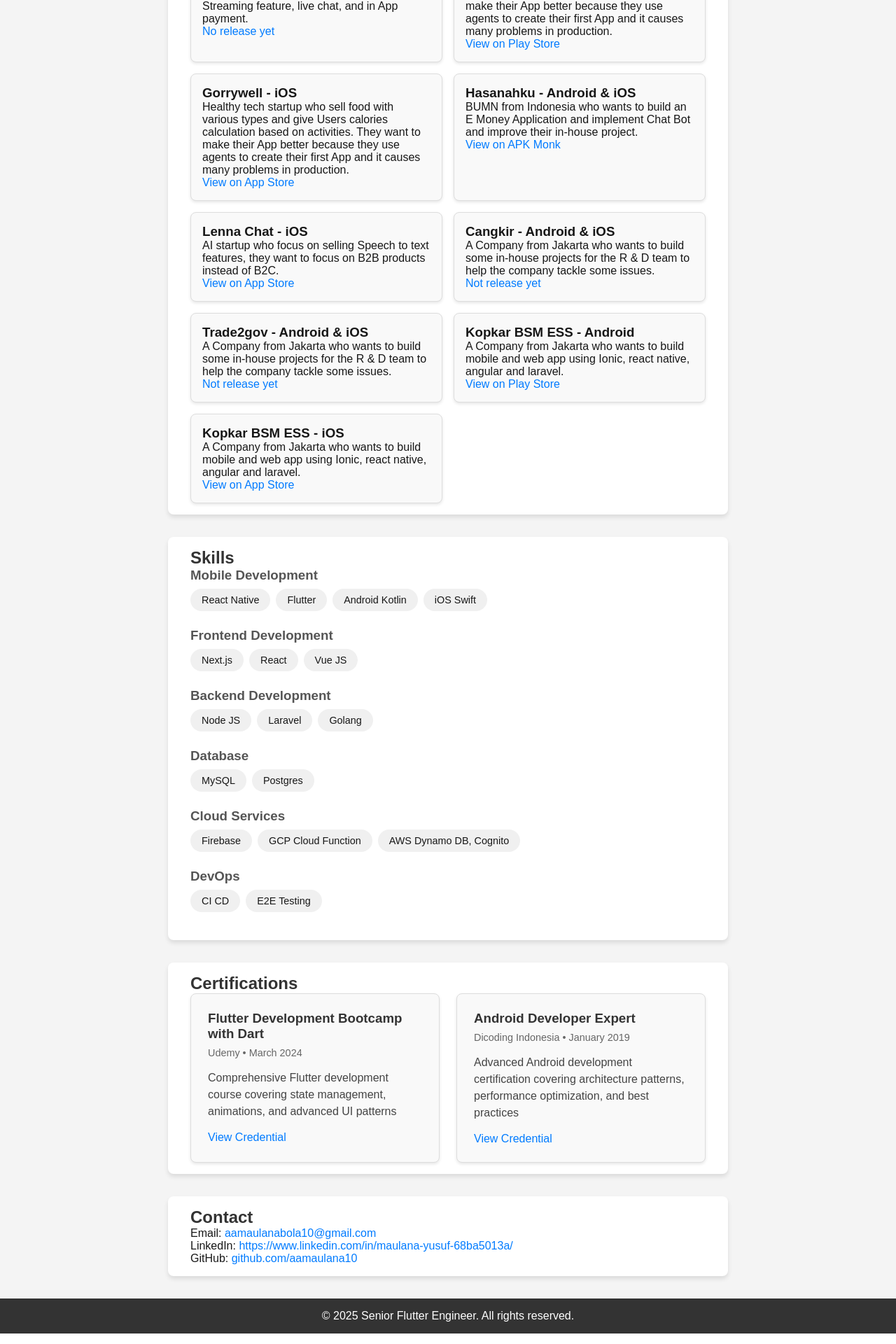
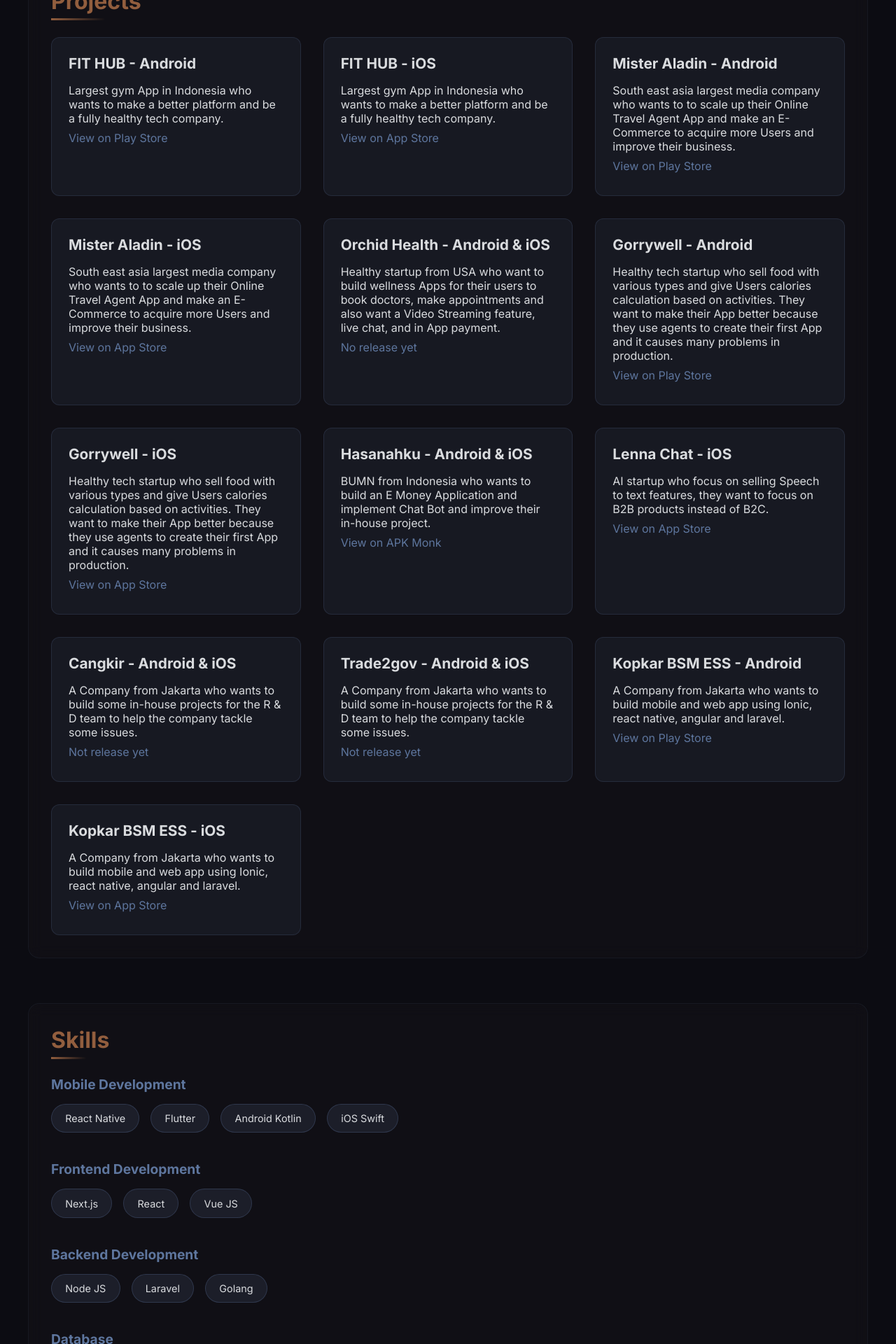
Before and after one commit to aamaulana10/aa-portofolio, a Next.js app: page / in a window 1280 px wide. Shown: the part 780-2700 px from the top of the page at 70% size. Built offline with nearby package versions, Linux system fonts and the light colour scheme.

Commit message:
update design into v1

```diff
--- a/src/app/layout.tsx
+++ b/src/app/layout.tsx
@@ -1,32 +1,20 @@
-import type { Metadata } from "next";
-import { Geist, Geist_Mono } from "next/font/google";
-import "./globals.css";
+import { Inter } from 'next/font/google';
+import './globals.css';
 
-const geistSans = Geist({
-  variable: "--font-geist-sans",
-  subsets: ["latin"],
-});
-
-const geistMono = Geist_Mono({
-  variable: "--font-geist-mono",
-  subsets: ["latin"],
-});
-
-export const metadata: Metadata = {
-  title: "Aa Maulana",
-  description: "Aa Maulana Portofolio",
-};
+const inter = Inter({ subsets: ['latin'] });
 
 export default function RootLayout({
   children,
-}: Readonly<{
+}: {
   children: React.ReactNode;
-}>) {
+}) {
   return (
     <html lang="en">
-      <body className={`${geistSans.variable} ${geistMono.variable}`}>
-        {children}
-      </body>
+      <head>
+        <title>Maulana Yusuf Bahri - Portfolio</title>
+        <meta name="description" content="Tech Lead & Mobile Apps Specialist Portfolio" />
+      </head>
+      <body className={inter.className}>{children}</body>
     </html>
   );
 }
--- a/src/app/resume/page.tsx
+++ b/src/app/resume/page.tsx
@@ -80,6 +80,7 @@
       <section className={styles.section}>
         <h2>Contact</h2>
         <p>Email: <a href="mailto:aamaulanabola10@gmail.com" className={styles.link}>aamaulanabola10@gmail.com</a></p>
+        <p>Mobile Phone: <a href="https://wa.me/6281911726037" className={styles.link}>+6281911726037</a></p>
         <p>LinkedIn: <a href="https://www.linkedin.com/in/maulana-yusuf-68ba5013a/" className={styles.link}>https://www.linkedin.com/in/maulana-yusuf-68ba5013a/</a></p>
         <p>GitHub: <a href="https://www.github.com/aamaulana10" className={styles.link}>github.com/aamaulana10</a></p>
       </section>
--- a/src/app/resume/resume.module.css
+++ b/src/app/resume/resume.module.css
@@ -1,127 +1,225 @@
 .body {
-  font-family: Arial, sans-serif;
+  font-family: 'Inter', sans-serif;
   margin: 0;
   padding: 0;
-  background-color: #f4f4f4;
+  background-color: #0C0C12;
+  color: #DADCDF;
 }
 
 .header {
-  background-color: #333;
+  background: linear-gradient(rgba(12, 12, 18, 0.9), rgba(12, 12, 18, 0.7));
   color: #fff;
-  padding: 1rem 2rem;
+  padding: 8rem 2rem;
   text-align: center;
+  position: relative;
+  overflow: hidden;
+}
+
+.header::before {
+  content: '';
+  position: absolute;
+  top: 0;
+  left: 0;
+  right: 0;
+  bottom: 0;
+  background: radial-gradient(circle at center, #5E769E20 0%, transparent 70%);
+  z-index: 0;
 }
 
 .header h1 {
   margin: 0;
+  font-size: 3.5rem;
+  font-weight: 700;
+  background: linear-gradient(45deg, #DADCDF, #9DA0A2);
+  -webkit-background-clip: text;
+  -webkit-text-fill-color: transparent;
+  position: relative;
+  z-index: 1;
+}
+
+.header p {
+  font-size: 1.2rem;
+  color: #9DA0A2;
+  margin-top: 1rem;
+  position: relative;
+  z-index: 1;
 }
 
 .section {
-  max-width: 800px;
-  margin: 2rem auto;
-  padding: 1rem 2rem;
-  background: #fff;
-  box-shadow: 0 4px 6px rgba(0, 0, 0, 0.1);
-  border-radius: 8px;
+  max-width: 1200px;
+  margin: 4rem auto;
+  padding: 2rem;
+  background: rgba(66, 51, 53, 0.1);
+  border-radius: 16px;
+  backdrop-filter: blur(10px);
+  border: 1px solid rgba(94, 118, 158, 0.1);
 }
 
 .section h2 {
-  color: #333;
-  margin-top: 0;
+  color: #925E3E;
+  margin-bottom: 2rem;
+  font-size: 2rem;
+  position: relative;
+  display: inline-block;
+}
+
+.section h2::after {
+  content: '';
+  position: absolute;
+  bottom: -8px;
+  left: 0;
+  width: 60%;
+  height: 3px;
+  background: linear-gradient(90deg, #925E3E, transparent);
 }
 
 .projects {
   display: grid;
-  grid-template-columns: repeat(auto-fit, minmax(250px, 1fr));
-  gap: 1rem;
+  grid-template-columns: repeat(auto-fill, minmax(300px, 1fr));
+  gap: 2rem;
 }
 
 .projectCard {
-  background: #f9f9f9;
-  border: 1px solid #ddd;
-  border-radius: 8px;
-  padding: 1rem;
-  box-shadow: 0 2px 4px rgba(0, 0, 0, 0.1);
+  background: rgba(94, 118, 158, 0.1);
+  border-radius: 12px;
+  padding: 1.5rem;
+  transition: transform 0.3s ease, box-shadow 0.3s ease;
+  border: 1px solid rgba(94, 118, 158, 0.2);
+}
+
+.projectCard:hover {
+  transform: translateY(-5px);
+  box-shadow: 0 10px 20px rgba(0, 0, 0, 0.2);
 }
 
 .projectCard h3 {
-  margin-top: 0;
-}
-
-.footer {
-  text-align: center;
-  padding: 1rem;
-  background-color: #333;
-  color: #fff;
-  margin-top: 2rem;
-}
-
-.link {
-  color: #007BFF;
-  text-decoration: none;
-}
-
-.link:hover {
-  text-decoration: underline;
+  color: #DADCDF;
+  margin: 0 0 1rem 0;
+  font-size: 1.3rem;
 }
 
 .skillCategory {
-  margin-bottom: 1.5rem;
+  margin-bottom: 2.5rem;
 }
 
 .skillCategory h3 {
-  color: #555;
-  margin-bottom: 0.5rem;
+  color: #5E769E;
+  margin-bottom: 1rem;
+  font-size: 1.2rem;
 }
 
 .skillList {
   display: flex;
   flex-wrap: wrap;
-  gap: 0.5rem;
+  gap: 1rem;
   list-style: none;
   padding: 0;
 }
 
 .skillItem {
-  background: #f0f0f0;
-  padding: 0.5rem 1rem;
-  border-radius: 20px;
+  background: rgba(94, 118, 158, 0.15);
+  padding: 0.7rem 1.2rem;
+  border-radius: 30px;
   font-size: 0.9rem;
+  color: #DADCDF;
+  border: 1px solid rgba(94, 118, 158, 0.3);
+  transition: all 0.3s ease;
+}
+
+.skillItem:hover {
+  background: rgba(94, 118, 158, 0.3);
+  transform: translateY(-2px);
 }
 
 .certifications {
   display: grid;
-  grid-template-columns: 1fr;
-  gap: 1.5rem;
+  grid-template-columns: repeat(auto-fit, minmax(300px, 1fr));
+  gap: 2rem;
 }
 
 .certificationCard {
-  background: #f9f9f9;
-  border: 1px solid #ddd;
-  border-radius: 8px;
+  background: rgba(94, 118, 158, 0.1);
+  border-radius: 12px;
   padding: 1.5rem;
-  box-shadow: 0 2px 4px rgba(0, 0, 0, 0.1);
+  transition: transform 0.3s ease;
+  border: 1px solid rgba(94, 118, 158, 0.2);
+}
+
+.certificationCard:hover {
+  transform: translateY(-5px);
 }
 
 .certificationCard h3 {
+  color: #DADCDF;
   margin: 0 0 0.5rem 0;
-  color: #333;
+  font-size: 1.2rem;
 }
 
 .certificationIssuer {
-  color: #666;
+  color: #9DA0A2;
   font-size: 0.9rem;
   margin: 0 0 1rem 0;
 }
 
 .certificationDescription {
-  color: #444;
+  color: #9DA0A2;
   margin: 0 0 1rem 0;
-  line-height: 1.5;
+  line-height: 1.6;
 }
 
-@media (min-width: 768px) {
+.link {
+  color: #5E769E;
+  text-decoration: none;
+  transition: color 0.3s ease;
+  position: relative;
+  display: inline-block;
+  padding: 0.5rem 0;
+}
+
+.link::after {
+  content: '';
+  position: absolute;
+  bottom: 0;
+  left: 0;
+  width: 0;
+  height: 2px;
+  background: #5E769E;
+  transition: width 0.3s ease;
+}
+
+.link:hover {
+  color: #DADCDF;
+  text-decoration: none;
+}
+
+.link:hover::after {
+  width: 100%;
+}
+
+.footer {
+  text-align: center;
+  padding: 2rem;
+  background: rgba(66, 51, 53, 0.2);
+  color: #9DA0A2;
+  margin-top: 4rem;
+}
+
+@media (max-width: 768px) {
+  .header {
+    padding: 4rem 1rem;
+  }
+
+  .header h1 {
+    font-size: 2.5rem;
+  }
+
+  .section {
+    margin: 2rem 1rem;
+    padding: 1.5rem;
+  }
+
+  .projects,
   .certifications {
-    grid-template-columns: repeat(2, 1fr);
+    grid-template-columns: 1fr;
   }
 }
```
